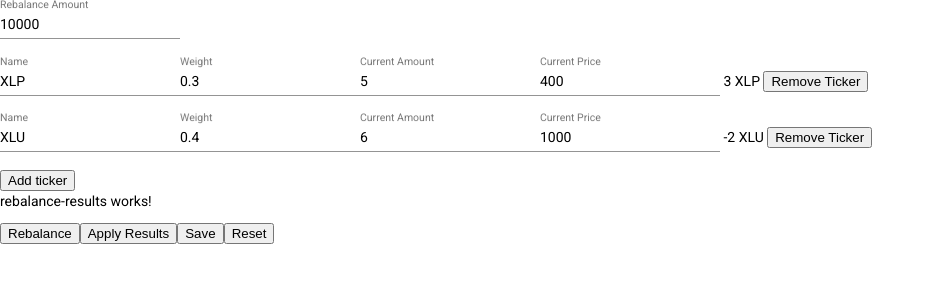
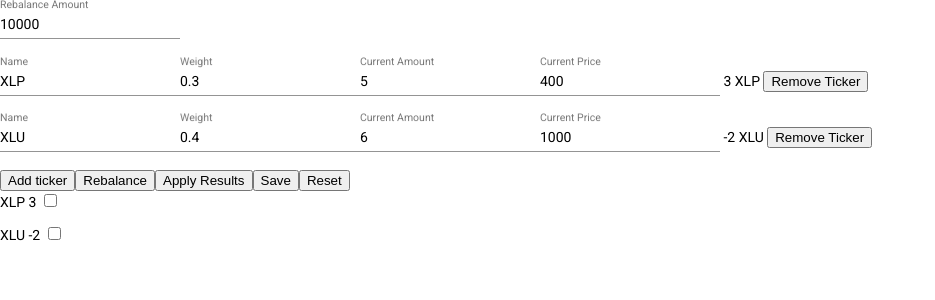
Before and after one commit to DefeNder93/defender-invest, an Angular app: page /rebalance in a window 1280 px wide. Both pictures are taken after a click on the button "Rebalance". Shown: the top 300 px of the page, without its empty margins (0-935 px from the left). Built offline with nearby package versions, Linux system fonts and the light colour scheme.

Commit message:
added rebalance results and done checkbox

```diff
--- a/src/app/rebalance/rebalance-results/rebalance-results.component.html
+++ b/src/app/rebalance/rebalance-results/rebalance-results.component.html
@@ -1 +1 @@
-<p>rebalance-results works!</p>
+<p *ngFor="let result of rebalanceResults">{{result.name}} {{result.additionalAmount}} <input [ngModel]="result.done" (ngModelChange)="this.toggleDone.next({name: result.name, done: $event})" type="checkbox"></p>
--- a/src/app/rebalance/rebalance.component.html
+++ b/src/app/rebalance/rebalance.component.html
@@ -3,8 +3,6 @@
 <app-rebalance-ticker [results]="rebalanceResults$ | async" [index]="i" (removeTicker)="removeTicker($event)" [form]="form" *ngFor="let form of tickersForm.controls; let i = index"></app-rebalance-ticker>
 
 <button (click)="addTicker()" type="button">Add ticker</button>
-
-<app-rebalance-results></app-rebalance-results>
 
 <button (click)="rebalance()" type="button">Rebalance</button>
 
@@ -14,6 +12,8 @@
 
 <button (click)="reset()" type="button">Reset</button>
 
+<app-rebalance-results (toggleDone)="toggleDone($event)" [rebalanceResults]="rebalanceResults$ | async"></app-rebalance-results>
+
 <!--  <glp-reward-->
 <!--    *ngFor="let control of form.controls; let i = index"-->
 <!--    [form]="control"-->
--- a/src/app/rebalance/rebalance.component.ts
+++ b/src/app/rebalance/rebalance.component.ts
@@ -1,7 +1,7 @@
 import { Component, OnInit } from '@angular/core';
 import {FormArray, FormBuilder} from "@angular/forms";
 import {RebalanceService} from "./rebalance.service";
-import {RebalanceParams, RebalanceResult} from "../shared/models/rebalance-ticker.model";
+import {RebalanceParams, RebalanceResult, RebalanceResultDone} from "../shared/models/rebalance-ticker.model";
 import {BehaviorSubject} from "rxjs";
 
 @Component({
@@ -11,10 +11,10 @@ import {BehaviorSubject} from "rxjs";
 })
 export class RebalanceComponent implements OnInit {
 
-  public rebalanceParams: RebalanceParams | null = null;
-  public rebalanceResults$ = new BehaviorSubject<RebalanceResult[]>([]);
+  rebalanceParams: RebalanceParams | null = null;
+  rebalanceResults$ = new BehaviorSubject<RebalanceResult[]>([]);
 
-  public tickersForm: FormArray = this.fb.array(
+  tickersForm: FormArray = this.fb.array(
     [
       this.fb.group({
         name: 'XLP',
@@ -33,10 +33,10 @@ export class RebalanceComponent implements OnInit {
 
   constructor(private fb: FormBuilder, private rebalanceService: RebalanceService) { }
 
-  public ngOnInit() {
+  ngOnInit() {
   }
 
-  public addTicker = () => {
+  addTicker = () => {
     this.tickersForm.push(this.fb.group({
       name: [null],
       weight: [null],
@@ -45,30 +45,33 @@ export class RebalanceComponent implements OnInit {
     }));
   }
 
-  public removeTicker = (index: number) => {
+  removeTicker = (index: number) => {
     this.tickersForm.removeAt(index);
   }
 
-  public rebalance = () => {
-    // this.rebalanceService.rebalance(this.rebalanceParams?.rebalanceAmount ? this.rebalanceParams.rebalanceAmount : 0);
+  rebalance = () => {
     const results = this.rebalanceService.rebalanceTickers(this.rebalanceParams?.rebalanceAmount ? this.rebalanceParams.rebalanceAmount : 0, this.tickersForm.value);
     this.rebalanceResults$.next(results);
   }
 
-  public applyResults = () => {
+  applyResults = () => {
 
   }
 
-  public save = () => {
+  save = () => {
 
   }
 
-  public reset = () => {
+  reset = () => {
 
   }
 
-  public updateParams = (data: RebalanceParams) => {
+  updateParams = (data: RebalanceParams) => {
     this.rebalanceParams = data;
   }
 
+  toggleDone = (event: RebalanceResultDone) => {
+    console.log('event', event);
+  }
+
 }
--- a/src/app/rebalance/rebalance.service.ts
+++ b/src/app/rebalance/rebalance.service.ts
@@ -17,6 +17,7 @@ export class RebalanceService {
   rebalanceTickers = (rebalanceAmount: number, tickers: RebalanceTicker[]) =>
     tickers.map((ticker) => ({
       name: ticker.name,
-      additionalAmount: Math.round(rebalanceAmount * ticker.weight / ticker.currentPrice - ticker.currentAmount)
+      additionalAmount: Math.round(rebalanceAmount * ticker.weight / ticker.currentPrice - ticker.currentAmount),
+      done: false
     }));
 }
--- a/src/app/shared/models/rebalance-ticker.model.ts
+++ b/src/app/shared/models/rebalance-ticker.model.ts
@@ -12,4 +12,10 @@ export interface RebalanceParams {
 export interface RebalanceResult {
   name: string;
   additionalAmount: number;
+  done: boolean;  // if rebalance for this ticker was completed
 }
+
+export interface RebalanceResultDone {
+  name: string;
+  done: boolean;  // if rebalance for this ticker was completed
+}
```
Also changed, not shown: src/app/rebalance/rebalance-results/rebalance-results.component.ts (+6 -1 lines).
